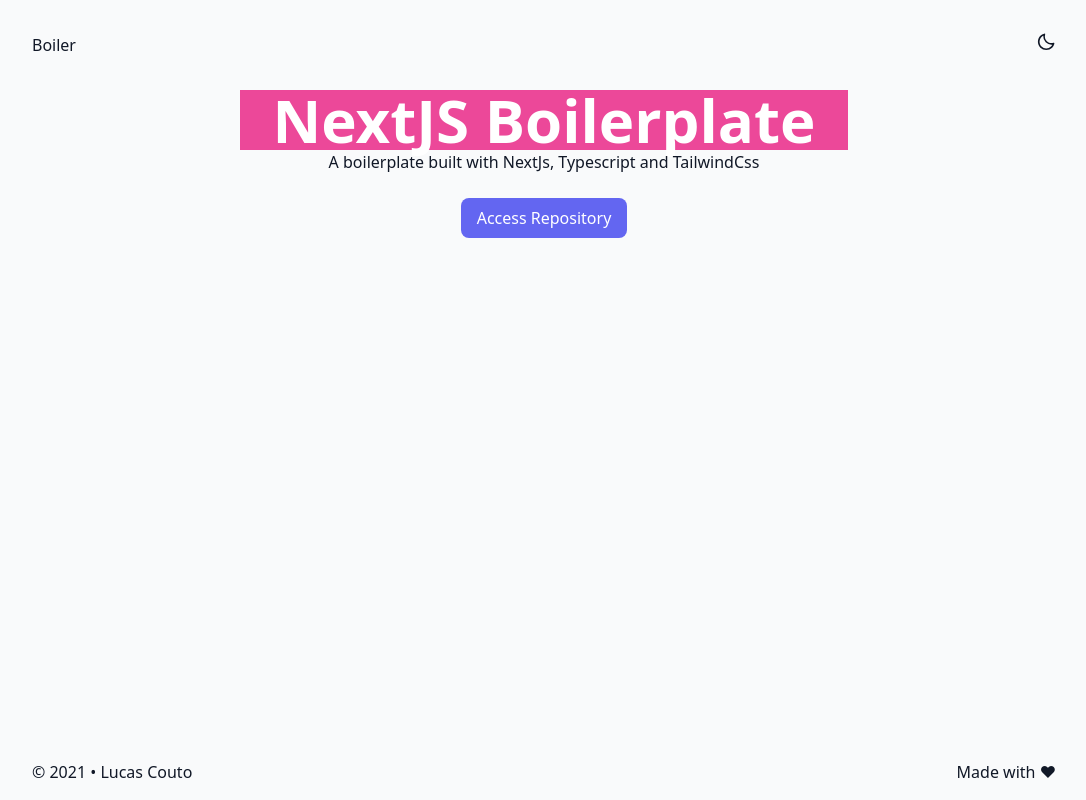
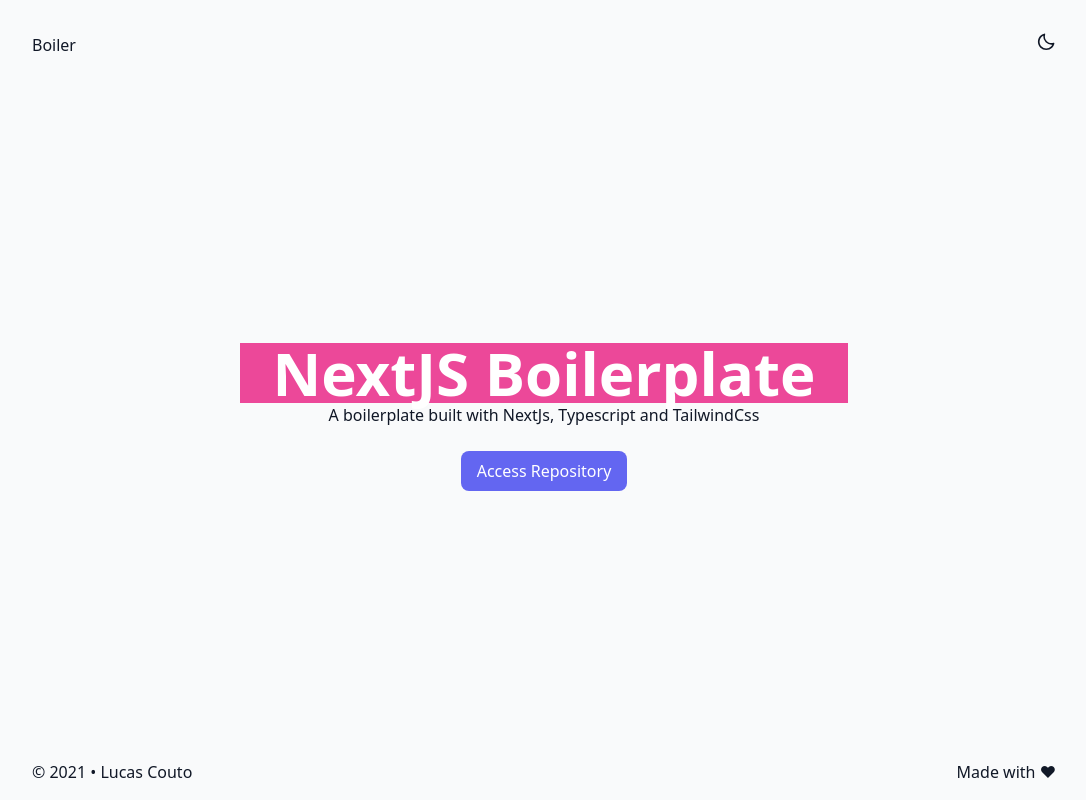
Before and after one commit to devempreendedor/next-boilerplate, a Next.js app: page / in a window 1280 px wide. Shown: the whole page, without its empty margins (96-1182 px from the left). Built offline with nearby package versions, Linux system fonts and the light colour scheme.

Commit message:
refactor; adjustment layout

```diff
--- a/src/components/common/Layout/Layout.tsx
+++ b/src/components/common/Layout/Layout.tsx
@@ -9,7 +9,7 @@
   return (
     <div className="flex flex-col min-h-screen">
       <Header />
-      <main className="flex-1 h-full">{children}</main>
+      <main className="flex flex-col flex-1">{children}</main>
       <Footer />
     </div>
   )
--- a/src/pages/index.tsx
+++ b/src/pages/index.tsx
@@ -4,7 +4,7 @@
 const HomePage = () => {
   return (
     <Layout>
-      <div className="h-full flex flex-col items-center justify-center">
+      <div className="flex flex-1 flex-col items-center justify-center">
         <h1 className="text-6xl font-semibold bg-pink-500 px-8 text-white">
           NextJS Boilerplate
         </h1>
```
